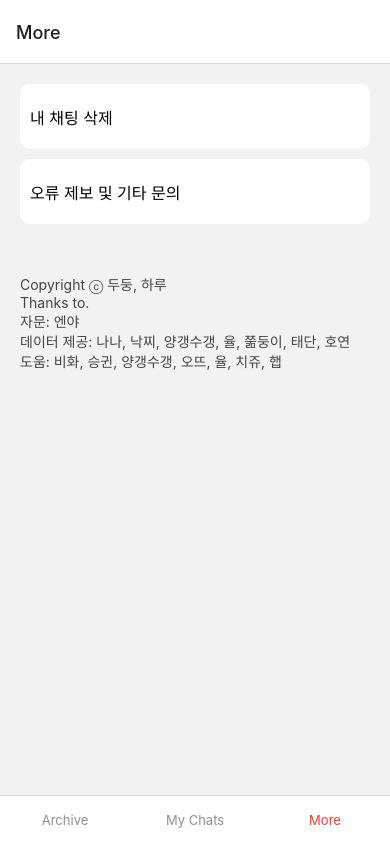
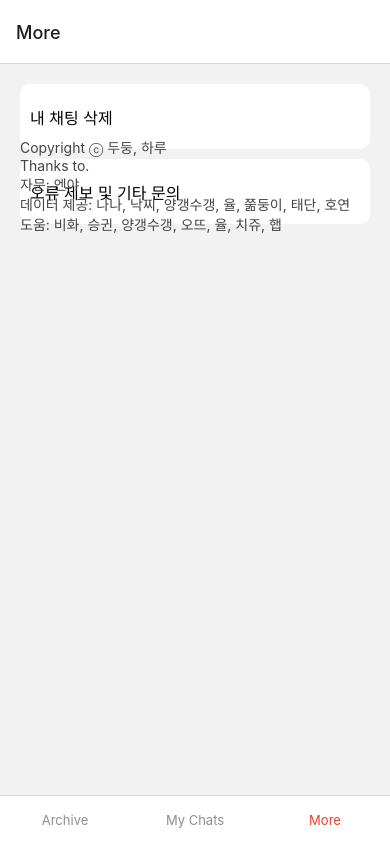
Before and after one commit to mxno28/qjqmf, a React Native app: screen /More in a window 390 px wide. Built offline with nearby package versions, Linux system fonts and the light colour scheme.

Commit message:
credit box

```diff
--- a/components/More.js
+++ b/components/More.js
@@ -73,8 +73,7 @@ const More = () => {
                     </Text>
                 </TouchableOpacity>
             </ScrollView>
-            <View style={{flex:1}}/>
-            <View style={{padding: 20}}>
+            <View style={{padding: 20, position: 'absolute', bottom:0}}>
                 <Text style={styles.credit}>Copyright ⓒ 두둥, 하루</Text>
                 <Text style={styles.credit}>Thanks to.</Text>
                 <Text style={styles.credit}>자문: 엔야</Text>
```
